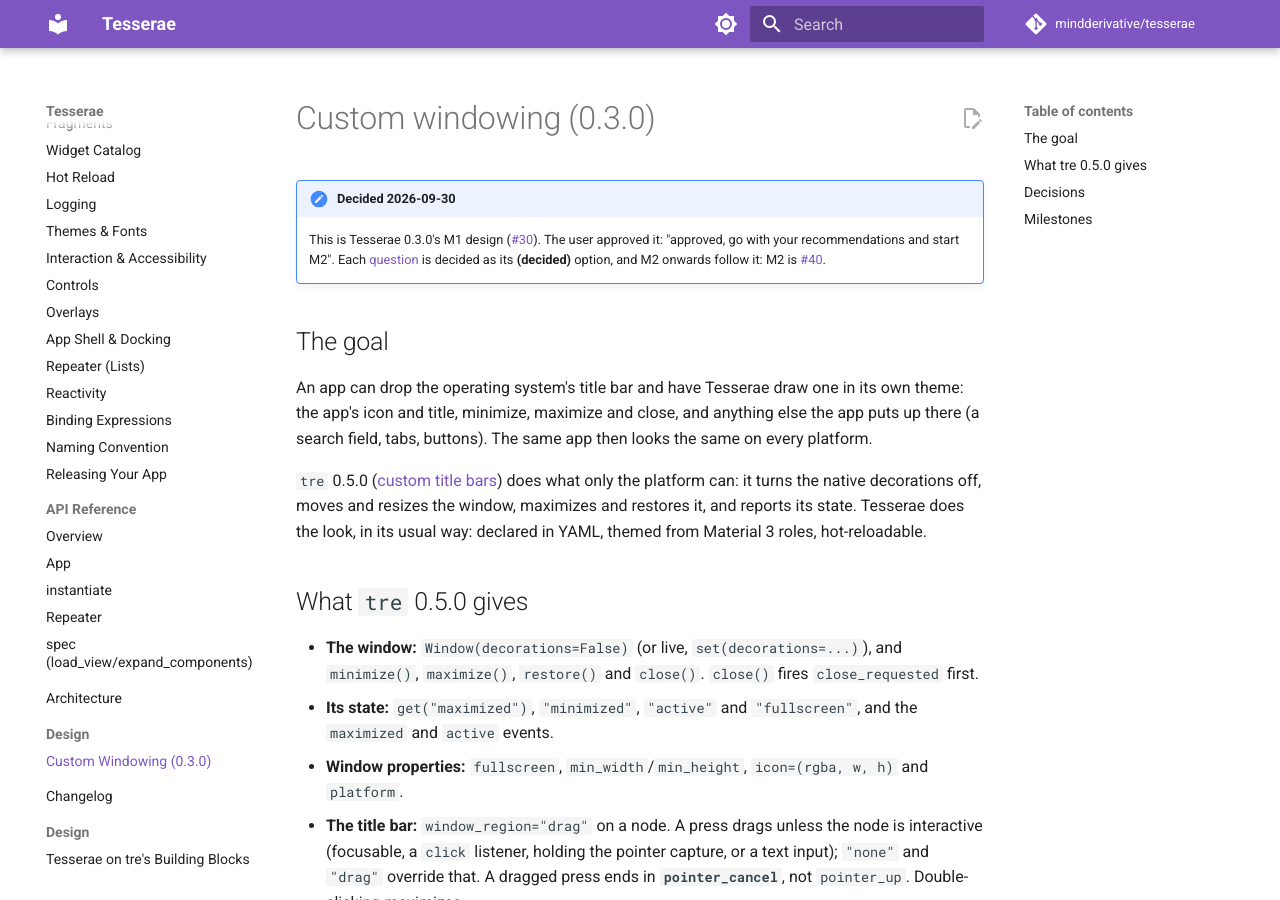
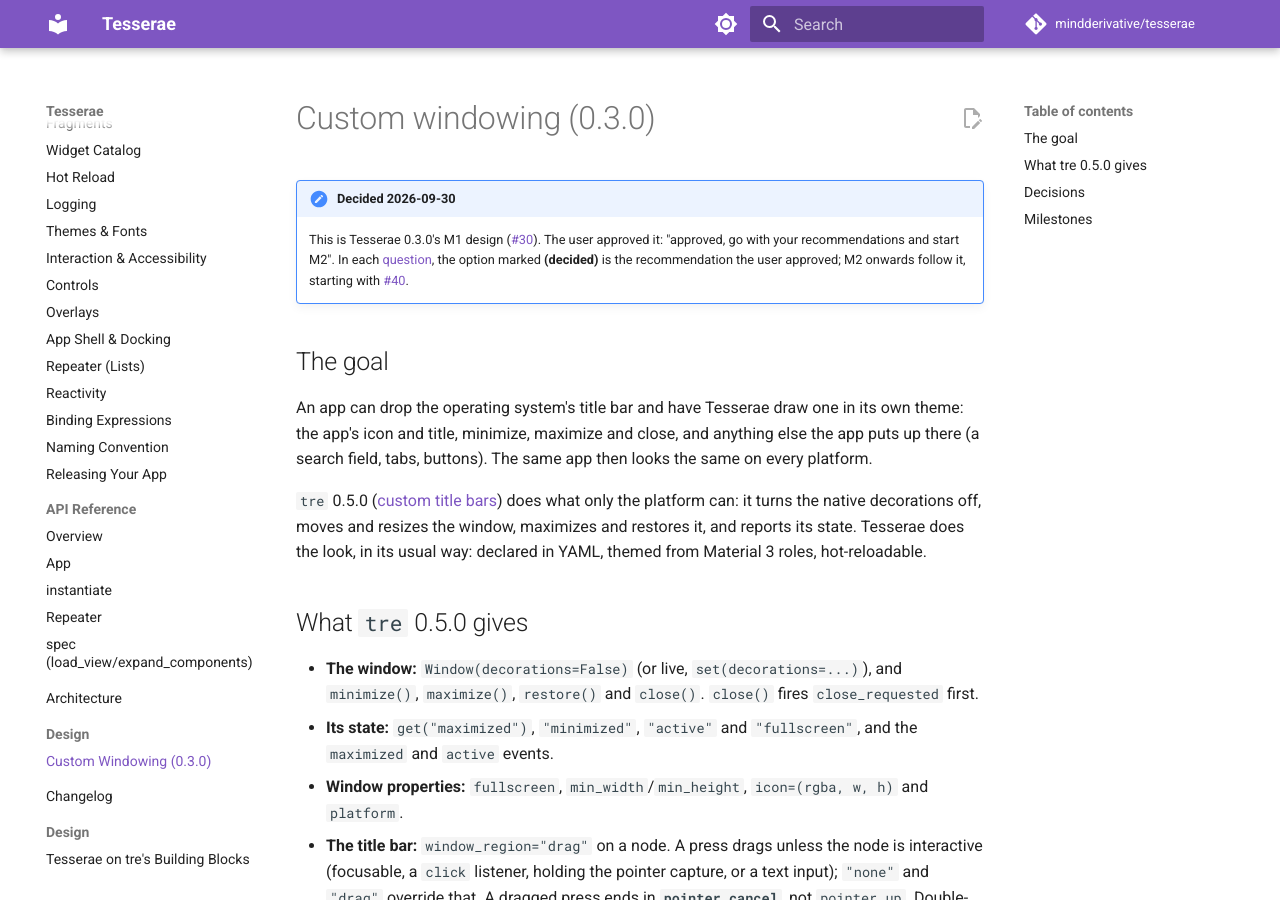
Before and after one commit to mindderivative/tesserae, an MkDocs documentation site: the page built from docs/design/custom-windowing.md, in a window 1280 px wide and 900 px high. Built offline with MkDocs 1.6.1 and Material for MkDocs 9.7.7, drawn with Linux system fonts in a browser that asks for light colours; comment, search, counter and statistics services are not loaded; some of the changed text lies outside the part shown.

Commit message:
Design page: word the decided note plainly (#30)
Co-Authored-By: Claude Opus 5.5 <noreply@anthropic.com>

```diff
--- a/docs/design/custom-windowing.md
+++ b/docs/design/custom-windowing.md
@@ -3,9 +3,9 @@
 !!! note "Decided 2026-09-30"
     This is Tesserae 0.3.0's M1 design ([#30](https://github.com/mindderivative/tesserae/issues/30)).
     The user approved it: "approved, go with your recommendations and start
-    M2". Each [question](#decisions) is decided as its **(decided)**
-    option, and M2 onwards follow it: M2 is
-    [#40](https://github.com/mindderivative/tesserae/issues/40).
+    M2". In each [question](#decisions), the option marked **(decided)**
+    is the recommendation the user approved; M2 onwards follow it, starting
+    with [#40](https://github.com/mindderivative/tesserae/issues/40).
 
 ## The goal
 
@@ -130,7 +130,7 @@ dragged would keep its pressed state layer, which today clears only on
 
 ## Milestones
 
-Drafted into the GitHub project's Backlog, each for the user's approval:
+Each is an issue in the GitHub project, under [#24](https://github.com/mindderivative/tesserae/issues/24):
 
 - **M2 — The window on `App`** (Q1, Q4): `decorations` and the other
   window options, the actions, `maximized`/`active` as Signals, the PNG
```
